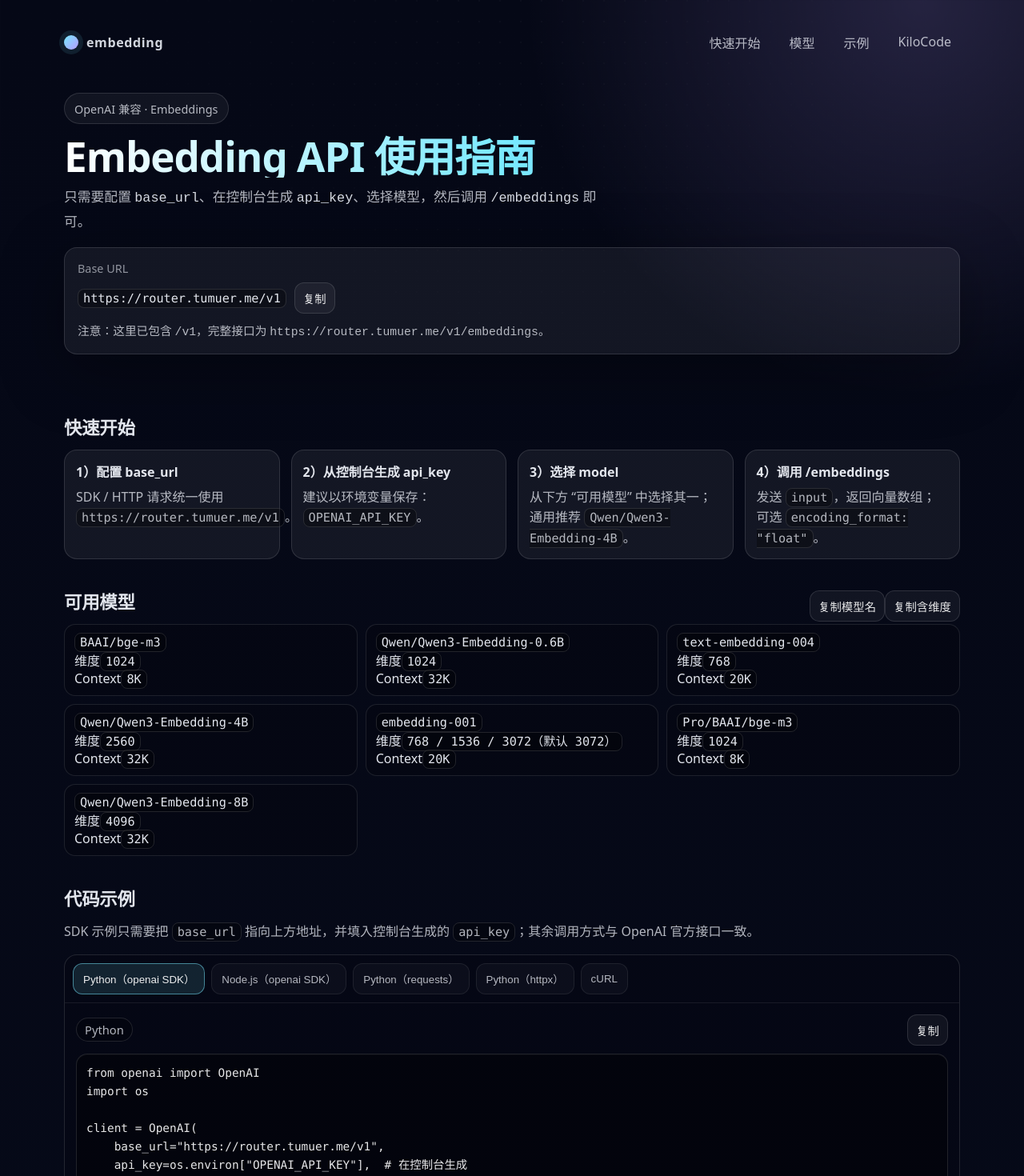
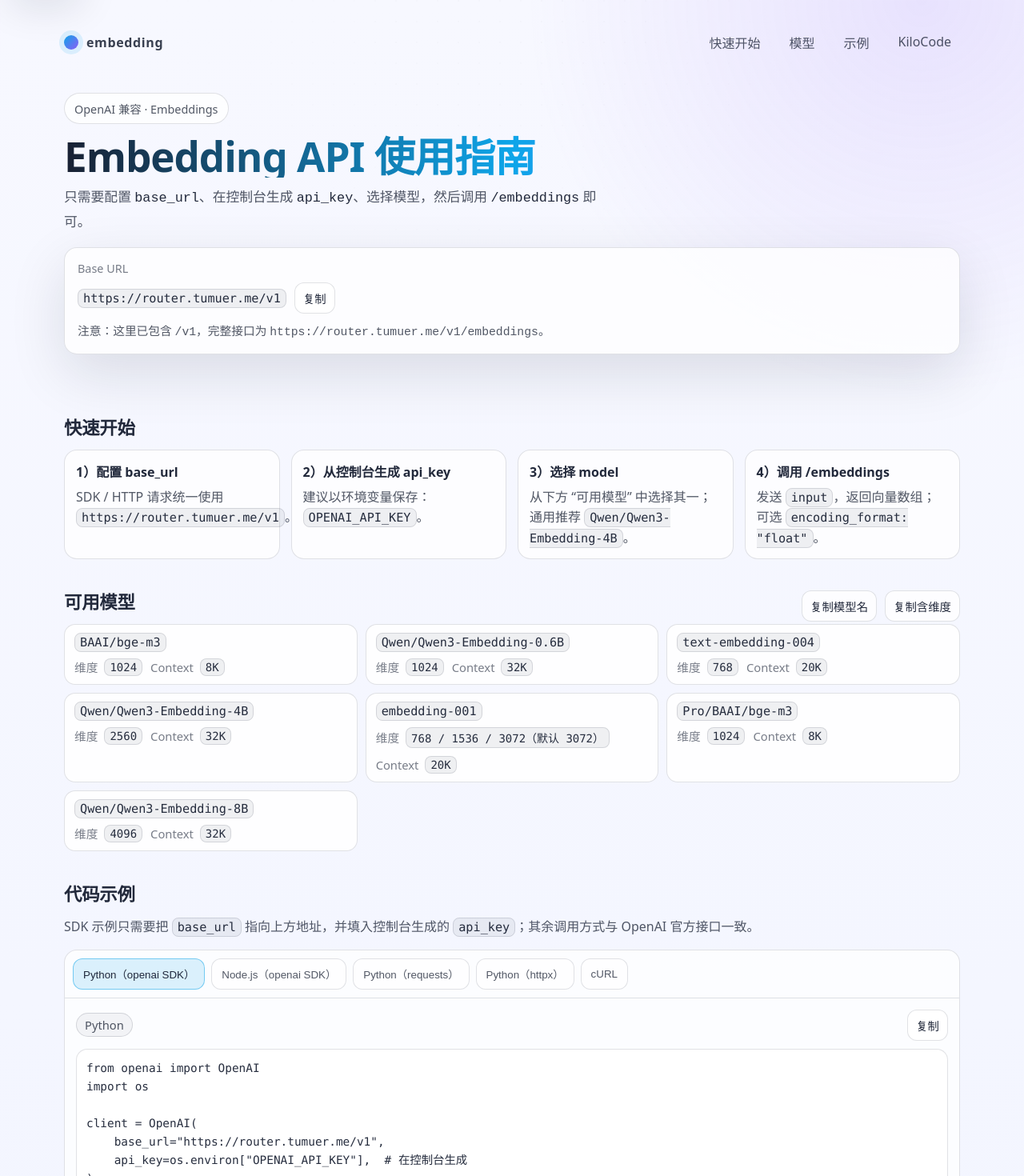
Before and after one commit to un4gt/embedding-docs, a React app: page / in a window 1280 px wide. Shown: the top 1470 px of the page at 80% size. Built offline with nearby package versions, Linux system fonts and the light colour scheme; the HTML template or start-up script is replaced by a standard one.

Commit message:
style: 切换为明色主题
调整站点配色为浅色，并补充模型参数展示的样式布局。

```diff
--- a/src/App.css
+++ b/src/App.css
@@ -1,17 +1,17 @@
 :root {
-  color-scheme: dark;
+  color-scheme: light;
 
-  --bg-0: #050816;
-  --bg-1: #070b1a;
-  --panel: rgba(255, 255, 255, 0.06);
-  --panel-strong: rgba(255, 255, 255, 0.09);
-  --border: rgba(255, 255, 255, 0.12);
-  --text: rgba(245, 248, 255, 0.92);
-  --muted: rgba(245, 248, 255, 0.72);
-  --faint: rgba(245, 248, 255, 0.56);
-  --accent: #78e9ff;
-  --accent2: #b59bff;
-  --shadow: 0 20px 80px rgba(0, 0, 0, 0.35);
+  --bg-0: #f7f8ff;
+  --bg-1: #eef2ff;
+  --panel: rgba(255, 255, 255, 0.75);
+  --panel-strong: rgba(255, 255, 255, 0.88);
+  --border: rgba(15, 23, 42, 0.12);
+  --text: rgba(15, 23, 42, 0.92);
+  --muted: rgba(15, 23, 42, 0.72);
+  --faint: rgba(15, 23, 42, 0.56);
+  --accent: #0ea5e9;
+  --accent2: #8b5cf6;
+  --shadow: 0 24px 70px rgba(15, 23, 42, 0.12);
   --radius: 16px;
 }
 
@@ -38,7 +38,7 @@ a {
 }
 
 a:hover {
-  color: #ffffff;
+  color: var(--accent);
 }
 
 :focus-visible {
@@ -52,8 +52,9 @@ a:hover {
   top: 12px;
   padding: 10px 12px;
   border-radius: 12px;
-  background: rgba(0, 0, 0, 0.8);
+  background: rgba(255, 255, 255, 0.92);
   border: 1px solid var(--border);
+  box-shadow: 0 14px 50px rgba(15, 23, 42, 0.12);
   transform: translateY(-140%);
   transition: transform 160ms ease;
   z-index: 20;
@@ -67,8 +68,8 @@ a:hover {
   min-height: 100vh;
   position: relative;
   overflow-x: hidden;
-  background: radial-gradient(900px circle at 20% -20%, rgba(120, 233, 255, 0.22), transparent 50%),
-    radial-gradient(900px circle at 90% 0%, rgba(181, 155, 255, 0.18), transparent 55%),
+  background: radial-gradient(900px circle at 20% -20%, rgba(14, 165, 233, 0.16), transparent 50%),
+    radial-gradient(900px circle at 90% 0%, rgba(139, 92, 246, 0.14), transparent 55%),
     linear-gradient(to bottom, var(--bg-0), var(--bg-1));
 }
 
@@ -77,9 +78,9 @@ a:hover {
   position: absolute;
   inset: 0;
   pointer-events: none;
-  background-image: radial-gradient(circle at 1px 1px, rgba(255, 255, 255, 0.1) 1px, transparent 0);
+  background-image: radial-gradient(circle at 1px 1px, rgba(15, 23, 42, 0.08) 1px, transparent 0);
   background-size: 26px 26px;
-  opacity: 0.28;
+  opacity: 0.22;
   mask-image: radial-gradient(800px circle at 50% 0%, #000 0%, transparent 70%);
 }
 
@@ -113,14 +114,14 @@ a:hover {
   height: 18px;
   border-radius: 999px;
   background: linear-gradient(135deg, var(--accent), var(--accent2));
-  box-shadow: 0 0 0 6px rgba(120, 233, 255, 0.1);
+  box-shadow: 0 0 0 6px rgba(14, 165, 233, 0.12);
 }
 
 .brandText {
   font-weight: 650;
   letter-spacing: 0.04em;
   text-transform: lowercase;
-  color: rgba(245, 248, 255, 0.86);
+  color: rgba(15, 23, 42, 0.82);
 }
 
 .nav {
@@ -139,7 +140,7 @@ a:hover {
 
 .nav a:hover {
   border-color: var(--border);
-  background: rgba(255, 255, 255, 0.04);
+  background: rgba(15, 23, 42, 0.04);
 }
 
 .hero {
@@ -152,7 +153,7 @@ a:hover {
   gap: 10px;
   padding: 8px 12px;
   border-radius: 999px;
-  background: rgba(255, 255, 255, 0.05);
+  background: rgba(255, 255, 255, 0.78);
   border: 1px solid var(--border);
   color: var(--muted);
   font-size: 0.9rem;
@@ -164,7 +165,7 @@ a:hover {
   font-size: clamp(2.2rem, 4vw, 3.4rem);
   letter-spacing: -0.02em;
   line-height: 1.04;
-  background: linear-gradient(90deg, #ffffff, var(--accent), var(--accent2));
+  background: linear-gradient(90deg, rgba(15, 23, 42, 0.96), var(--accent), var(--accent2));
   -webkit-background-clip: text;
   background-clip: text;
   color: transparent;
@@ -179,7 +180,7 @@ a:hover {
 }
 
 .heroSubtitle code {
-  color: rgba(245, 248, 255, 0.88);
+  color: var(--text);
 }
 
 .heroPanel {
@@ -216,15 +217,16 @@ a:hover {
   font-size: 0.95em;
   padding: 2px 6px;
   border-radius: 8px;
-  background: rgba(0, 0, 0, 0.32);
-  border: 1px solid rgba(255, 255, 255, 0.12);
+  background: rgba(15, 23, 42, 0.06);
+  border: 1px solid rgba(15, 23, 42, 0.12);
+  color: rgba(15, 23, 42, 0.9);
 }
 
 .copyButton {
   appearance: none;
   border: 1px solid var(--border);
-  background: rgba(255, 255, 255, 0.05);
-  color: rgba(255, 255, 255, 0.9);
+  background: rgba(255, 255, 255, 0.78);
+  color: var(--text);
   border-radius: 12px;
   padding: 8px 10px;
   cursor: pointer;
@@ -233,8 +235,8 @@ a:hover {
 }
 
 .copyButton:hover {
-  background: rgba(255, 255, 255, 0.08);
-  border-color: rgba(120, 233, 255, 0.35);
+  background: rgba(255, 255, 255, 0.92);
+  border-color: rgba(14, 165, 233, 0.45);
 }
 
 .copyButton:active {
@@ -242,8 +244,8 @@ a:hover {
 }
 
 .copyButton[data-state='copied'] {
-  border-color: rgba(120, 233, 255, 0.6);
-  background: rgba(120, 233, 255, 0.14);
+  border-color: rgba(14, 165, 233, 0.6);
+  background: rgba(14, 165, 233, 0.14);
 }
 
 .copyButton[data-state='failed'] {
@@ -271,6 +273,13 @@ a:hover {
   align-items: center;
   justify-content: space-between;
   gap: 12px;
+  flex-wrap: wrap;
+}
+
+.sectionHeaderActions {
+  display: inline-flex;
+  align-items: center;
+  gap: 10px;
   flex-wrap: wrap;
 }
 
@@ -319,14 +328,33 @@ a:hover {
 .modelItem {
   padding: 10px 12px;
   border-radius: 14px;
-  border: 1px solid rgba(255, 255, 255, 0.1);
-  background: rgba(0, 0, 0, 0.16);
+  border: 1px solid var(--border);
+  background: var(--panel-strong);
+}
+
+.modelMeta {
+  margin-top: 10px;
+  display: flex;
+  gap: 10px;
+  flex-wrap: wrap;
+}
+
+.modelMetaItem {
+  display: inline-flex;
+  align-items: center;
+  gap: 8px;
+  color: var(--muted);
+  font-size: 0.92rem;
+}
+
+.modelMetaKey {
+  color: var(--faint);
 }
 
 .tabs {
   border-radius: var(--radius);
   border: 1px solid var(--border);
-  background: rgba(0, 0, 0, 0.12);
+  background: var(--panel);
   overflow: hidden;
 }
 
@@ -334,15 +362,15 @@ a:hover {
   display: flex;
   gap: 8px;
   padding: 10px;
-  border-bottom: 1px solid rgba(255, 255, 255, 0.08);
+  border-bottom: 1px solid var(--border);
   overflow-x: auto;
-  scrollbar-color: rgba(255, 255, 255, 0.18) transparent;
+  scrollbar-color: rgba(15, 23, 42, 0.24) transparent;
 }
 
 .tab {
   appearance: none;
-  border: 1px solid rgba(255, 255, 255, 0.08);
-  background: rgba(255, 255, 255, 0.03);
+  border: 1px solid rgba(15, 23, 42, 0.12);
+  background: rgba(255, 255, 255, 0.6);
   color: var(--muted);
   padding: 9px 12px;
   border-radius: 12px;
@@ -352,14 +380,14 @@ a:hover {
 }
 
 .tab:hover {
-  border-color: rgba(255, 255, 255, 0.18);
-  background: rgba(255, 255, 255, 0.06);
+  border-color: rgba(15, 23, 42, 0.18);
+  background: rgba(255, 255, 255, 0.82);
 }
 
 .tab[data-selected='true'] {
-  border-color: rgba(120, 233, 255, 0.5);
-  background: rgba(120, 233, 255, 0.12);
-  color: rgba(255, 255, 255, 0.92);
+  border-color: rgba(14, 165, 233, 0.5);
+  background: rgba(14, 165, 233, 0.14);
+  color: var(--text);
 }
 
 .tabPanels {
@@ -387,25 +415,25 @@ a:hover {
   align-items: center;
   padding: 4px 10px;
   border-radius: 999px;
-  border: 1px solid rgba(255, 255, 255, 0.12);
-  background: rgba(0, 0, 0, 0.22);
+  border: 1px solid rgba(15, 23, 42, 0.14);
+  background: rgba(15, 23, 42, 0.04);
 }
 
 .codeBlock {
   margin: 0;
   padding: 12px 12px;
   border-radius: 14px;
-  background: rgba(0, 0, 0, 0.38);
-  border: 1px solid rgba(255, 255, 255, 0.12);
+  background: rgba(255, 255, 255, 0.86);
+  border: 1px solid rgba(15, 23, 42, 0.12);
   overflow: auto;
-  box-shadow: inset 0 1px 0 rgba(255, 255, 255, 0.03);
+  box-shadow: inset 0 1px 0 rgba(255, 255, 255, 0.8);
 }
 
 .codeBlock code {
   font-family: ui-monospace, SFMono-Regular, Menlo, Monaco, Consolas, 'Liberation Mono', 'Courier New', monospace;
   font-size: 0.9rem;
   line-height: 1.6;
-  color: rgba(255, 255, 255, 0.9);
+  color: rgba(15, 23, 42, 0.9);
 }
 
 .list {
@@ -427,8 +455,8 @@ a:hover {
   display: block;
   border-radius: 14px;
   overflow: hidden;
-  border: 1px solid rgba(255, 255, 255, 0.12);
-  background: rgba(0, 0, 0, 0.26);
+  border: 1px solid rgba(15, 23, 42, 0.12);
+  background: rgba(255, 255, 255, 0.86);
 }
 
 .figureImage {
@@ -445,7 +473,7 @@ a:hover {
 }
 
 .em {
-  color: rgba(255, 255, 255, 0.9);
+  color: rgba(15, 23, 42, 0.92);
   font-weight: 620;
 }
 
@@ -453,14 +481,14 @@ a:hover {
   margin-top: 12px;
   padding: 12px 14px;
   border-radius: var(--radius);
-  background: rgba(120, 233, 255, 0.08);
-  border: 1px solid rgba(120, 233, 255, 0.22);
-  color: rgba(245, 248, 255, 0.86);
+  background: rgba(14, 165, 233, 0.08);
+  border: 1px solid rgba(14, 165, 233, 0.22);
+  color: rgba(15, 23, 42, 0.86);
   line-height: 1.7;
 }
 
 .footer {
-  border-top: 1px solid rgba(255, 255, 255, 0.08);
+  border-top: 1px solid var(--border);
   padding: 18px 0 26px;
   color: var(--muted);
 }
@@ -475,15 +503,15 @@ a:hover {
 
 .footerLink {
   color: var(--muted);
-  border: 1px solid rgba(255, 255, 255, 0.12);
+  border: 1px solid var(--border);
   padding: 8px 10px;
   border-radius: 12px;
 }
 
 .footerLink:hover {
-  border-color: rgba(255, 255, 255, 0.22);
-  background: rgba(255, 255, 255, 0.04);
-  color: rgba(255, 255, 255, 0.9);
+  border-color: rgba(15, 23, 42, 0.2);
+  background: rgba(15, 23, 42, 0.04);
+  color: var(--text);
 }
 
 @media (max-width: 980px) {
```
